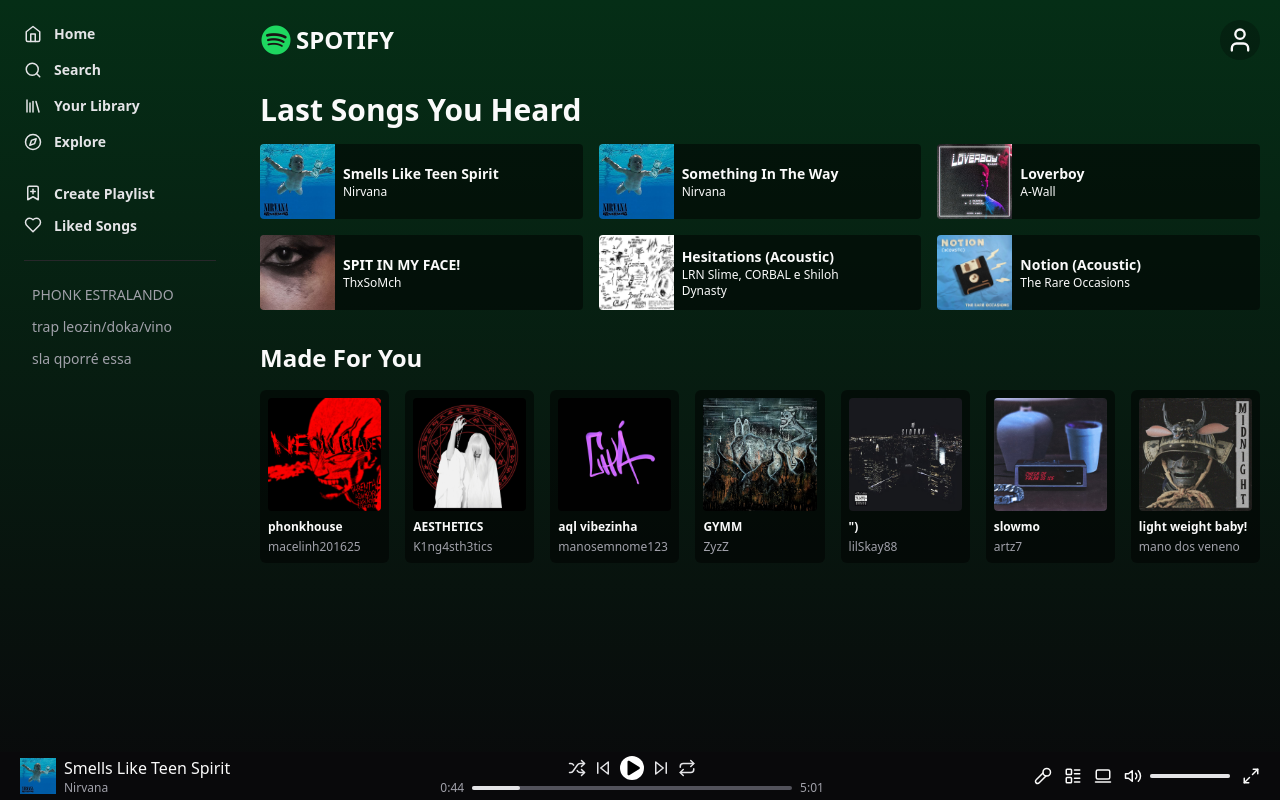
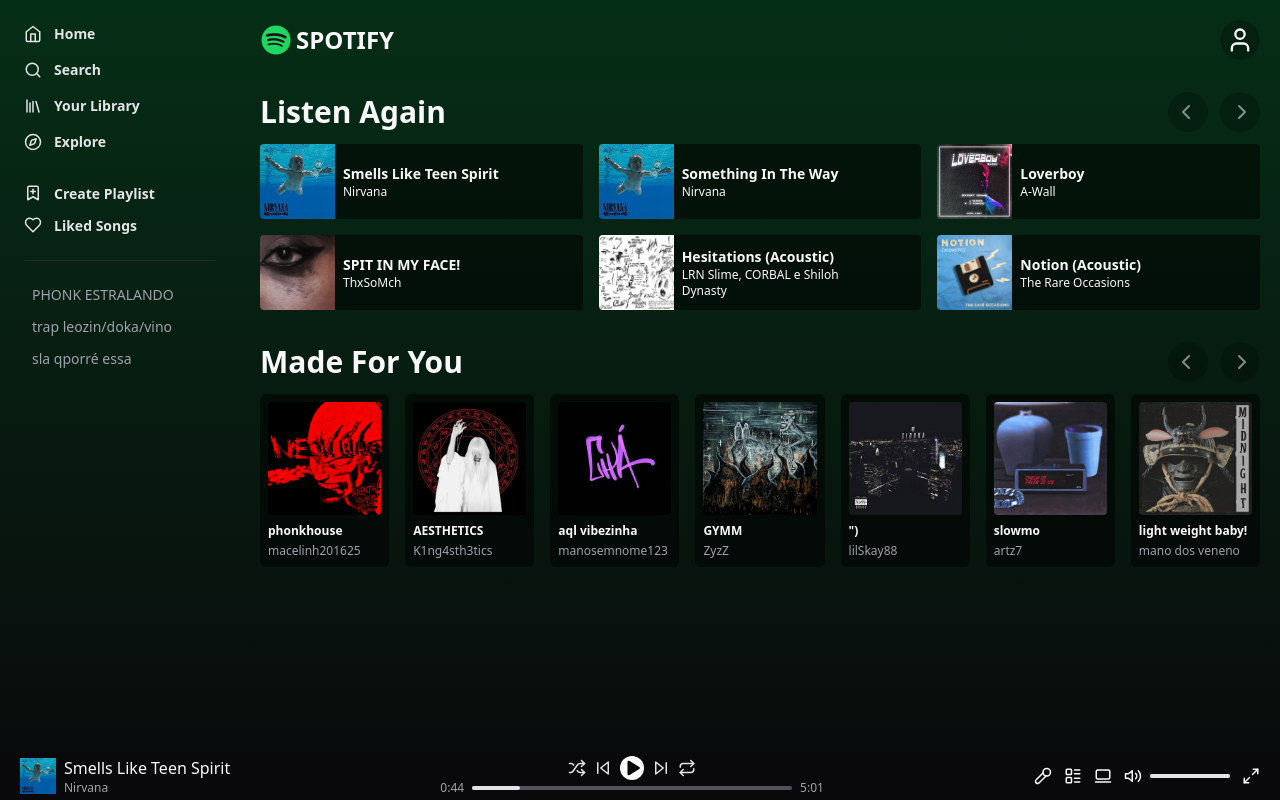
Before and after one commit to kevensouzz/ui-spotify, a Next.js app: page / in a window 1280 px wide. Built offline with nearby package versions, Linux system fonts and the light colour scheme.

Commit message:
create Topic component

```diff
--- a/src/app/components/Header.tsx
+++ b/src/app/components/Header.tsx
@@ -3,7 +3,7 @@
 
 export default function Header() {
   return (
-    <header className="flex items-center justify-between mb-8">
+    <header className="flex items-center justify-between">
       <Logo />
       <UserButton />
     </header>
--- /dev/null
+++ b/src/app/components/Topic.tsx
@@ -0,0 +1,10 @@
+import ChevronButtons from "./ChevronButtons";
+
+export default function Topic(prop : {text: string}) {
+  return (
+      <div className="flex items-center justify-between mt-8 mb-3">
+        <h1 className="font-semibold text-3xl">{prop.text}</h1>
+        <ChevronButtons />
+      </div>
+  )
+}
--- a/src/app/page.tsx
+++ b/src/app/page.tsx
@@ -5,6 +5,7 @@
 import Header from "./components/Header"
 
 import "./css/app.css"
+import Topic from "./components/Topic"
 
 export default function Home() {
   return (
@@ -15,9 +16,9 @@
         <main className="flex-1 p-5">
           <Header />
 
-          <h1 className="font-semibold text-3xl mt-5">Last Songs You Heard</h1>
+          <Topic text="Listen Again" />
 
-          <div className="grid grid-cols-3 gap-4 mt-4">
+          <div className="grid grid-cols-3 gap-4">
             <Album name="Smells Like Teen Spirit" image={"/nevermind.jpg"} alt={"Smells Like Teen Spirit"} artist={"Nirvana"} />
             <Album name="Something In The Way" image={"/nevermind.jpg"} alt={"Something In The Way"} artist={"Nirvana"} />
             <Album name="Loverboy" image={"/loverboy.jpg"} alt={"Loverboy"} artist={"A-Wall"} />
@@ -26,9 +27,9 @@
             <Album name="Notion (Acoustic)" image={"/notionac.jpeg"} alt={"Notion (Acoustic)"} artist={"The Rare Occasions"} />
           </div>
 
-          <h2 className="font-semibold text-2xl mt-8">Made For You</h2>
+          <Topic text="Made For You" />
 
-          <div className="grid grid-cols-7 gap-4 mt-4 mb-10">
+          <div className="grid grid-cols-7 gap-4 mb-10">
             <Playlist image={"/neonblade.jpeg"} alt={"phonkhouse"} nome={"phonkhouse"} user={"macelinh201625"} />
             <Playlist image={"/afterdark.jpeg"} alt={"AESTHETICS"} nome={"AESTHETICS"} user={"K1ng4sth3tics"} />
             <Playlist image={"/cha.jpeg"} alt={"aql vibezinha"} nome={"aql vibezinha"} user={"manosemnome123"} />
```
